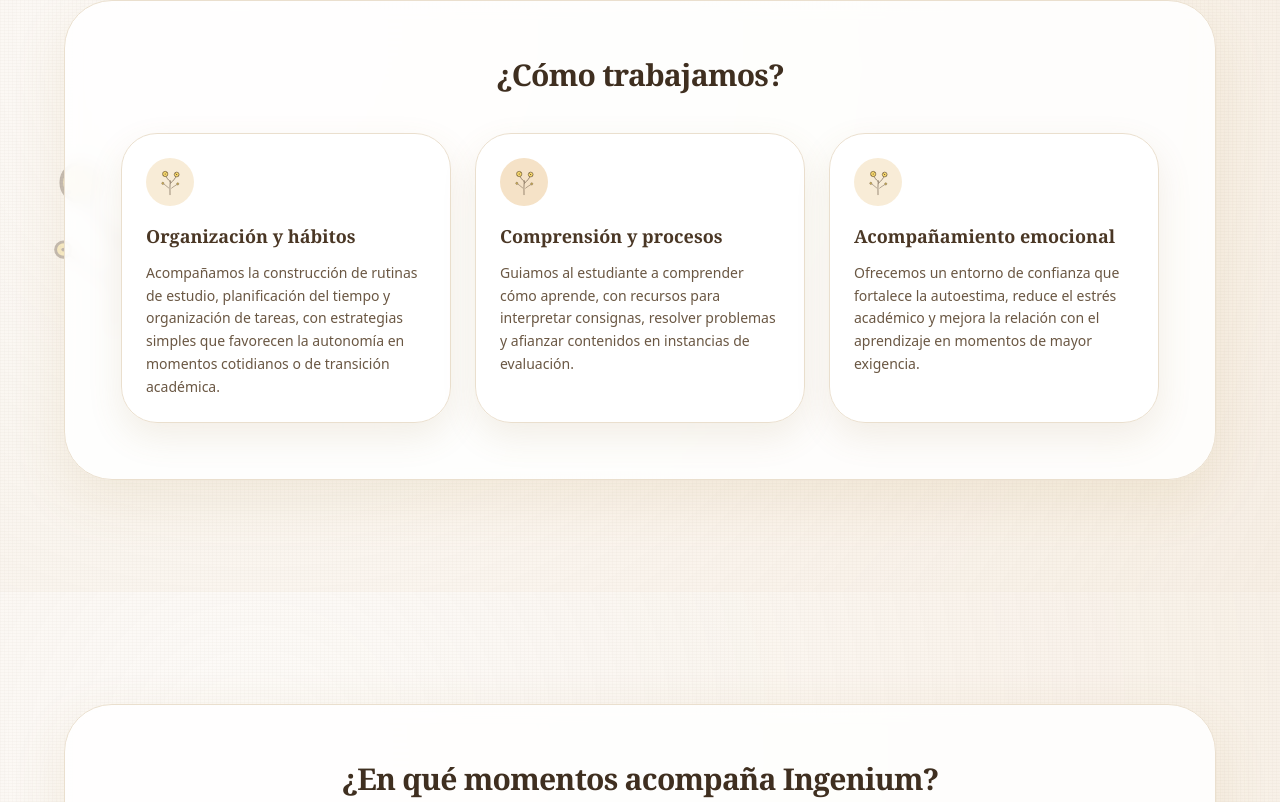
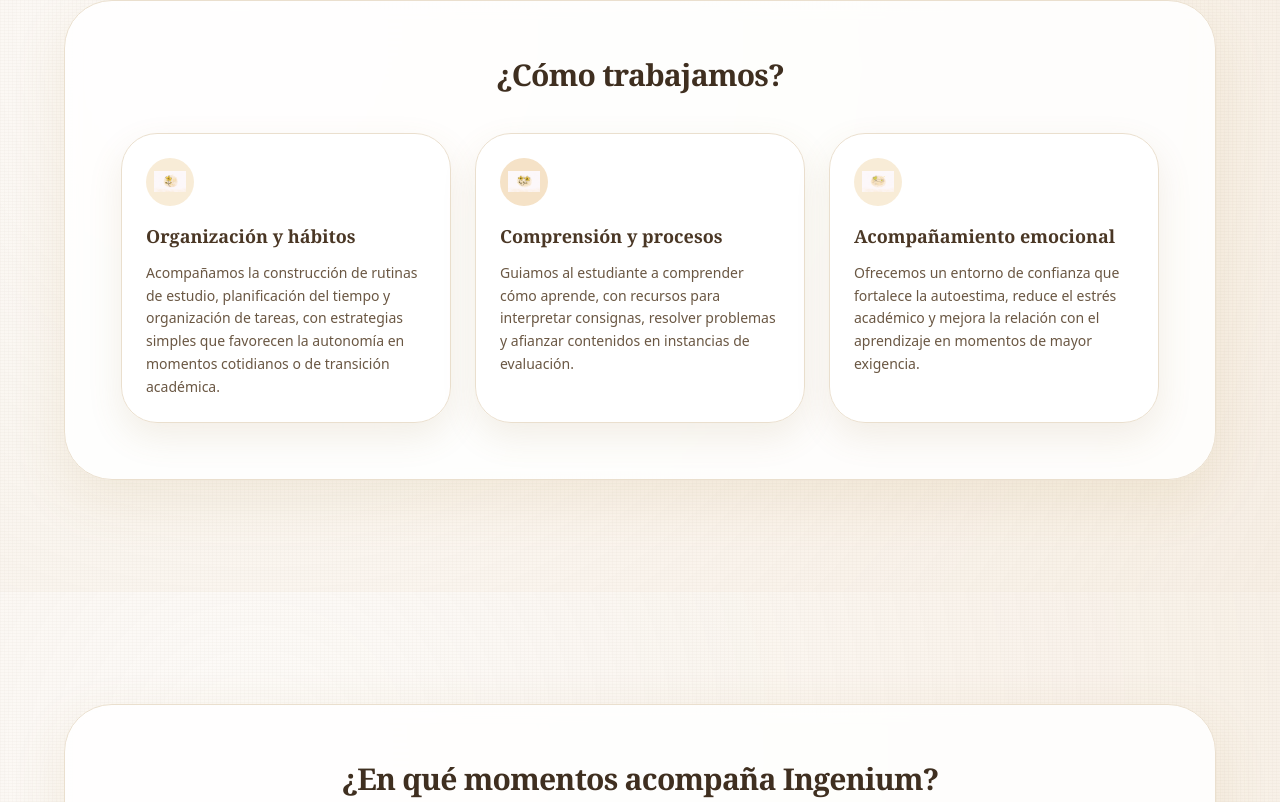
Before and after one commit to Teksi75/ingenium-web, a Next.js app: page / in a window 1280 px wide. Shown: the part 998-1800 px from the top of the page. Built offline with nearby package versions, Linux system fonts and the light colour scheme.

Commit message:
Replace floral SVGs with illustration assets

```diff
--- a/components/FloralDecor.tsx
+++ b/components/FloralDecor.tsx
@@ -1,4 +1,6 @@
 import type { ReactNode } from "react";
+
+import Image from "next/image";
 
 import { cn } from "@/lib/utils";
 
@@ -26,76 +28,22 @@ type FloralDecorProps = {
 
 type FloralIconProps = {
   className?: string;
+  icon?: "flor" | "flores" | "corazon" | "floresCorazon";
 };
 
-function FloralSvg({ className }: { className?: string }) {
-  return (
-    <svg
-      viewBox="0 0 240 240"
-      aria-hidden="true"
-      className={className}
-      fill="none"
-      xmlns="http://www.w3.org/2000/svg"
-    >
-      <path
-        d="M120 215C118 178 120 142 122 110"
-        stroke="#4a3725"
-        strokeWidth="4"
-        strokeLinecap="round"
-      />
-      <path
-        d="M122 118C104 102 93 86 84 66"
-        stroke="#4a3725"
-        strokeWidth="4"
-        strokeLinecap="round"
-      />
-      <path
-        d="M125 128C144 112 160 92 170 70"
-        stroke="#4a3725"
-        strokeWidth="4"
-        strokeLinecap="round"
-      />
-      <circle
-        cx="84"
-        cy="60"
-        r="20"
-        fill="#f7d86c"
-        stroke="#4a3725"
-        strokeWidth="4"
-      />
-      <circle
-        cx="170"
-        cy="64"
-        r="18"
-        fill="#f7d86c"
-        stroke="#4a3725"
-        strokeWidth="4"
-      />
-      <circle cx="84" cy="60" r="4" fill="#4a3725" />
-      <circle cx="170" cy="64" r="4" fill="#4a3725" />
-      <circle cx="96" cy="50" r="2.5" fill="#4a3725" />
-      <circle cx="72" cy="70" r="2.5" fill="#4a3725" />
-      <circle cx="160" cy="54" r="2.5" fill="#4a3725" />
-      <circle cx="182" cy="74" r="2.5" fill="#4a3725" />
-      <path
-        d="M110 164C96 150 80 142 66 130"
-        stroke="#4a3725"
-        strokeWidth="3"
-        strokeLinecap="round"
-      />
-      <path
-        d="M132 166C148 152 164 146 178 134"
-        stroke="#4a3725"
-        strokeWidth="3"
-        strokeLinecap="round"
-      />
-      <circle cx="66" cy="130" r="8" fill="#f7d86c" stroke="#4a3725" strokeWidth="3" />
-      <circle cx="178" cy="134" r="8" fill="#f7d86c" stroke="#4a3725" strokeWidth="3" />
-      <circle cx="66" cy="130" r="2" fill="#4a3725" />
-      <circle cx="178" cy="134" r="2" fill="#4a3725" />
-    </svg>
-  );
-}
+const decorImages: Record<keyof typeof decorVariants, string> = {
+  leftTop: "/media/ingenium/illustrations/flor-sola.png",
+  leftMid: "/media/ingenium/illustrations/flores-dos.png",
+  rightTop: "/media/ingenium/illustrations/corazon.png",
+  rightBottom: "/media/ingenium/illustrations/flores-corazon.png",
+};
+
+const floralIconImages = {
+  flor: "/media/ingenium/illustrations/flor-sola.png",
+  flores: "/media/ingenium/illustrations/flores-dos.png",
+  corazon: "/media/ingenium/illustrations/corazon.png",
+  floresCorazon: "/media/ingenium/illustrations/flores-corazon.png",
+};
 
 export function PaperBackground({
   variant,
@@ -132,12 +80,21 @@ export function FloralDecor({ variant, className }: FloralDecorProps) {
         className,
       )}
     >
-      <FloralSvg className="h-full w-full" />
+      <div className="relative h-full w-full">
+        <Image
+          src={decorImages[variant]}
+          alt=""
+          fill
+          sizes="(min-width: 768px) 270px, (min-width: 640px) 220px, 170px"
+          className="h-full w-full object-contain"
+        />
+      </div>
+      {/* Add a mix-blend class like "mix-blend-multiply" via className when needed. */}
     </div>
   );
 }
 
-export function FloralIcon({ className }: FloralIconProps) {
+export function FloralIcon({ className, icon = "flor" }: FloralIconProps) {
   return (
     <div
       aria-hidden="true"
@@ -146,7 +103,13 @@ export function FloralIcon({ className }: FloralIconProps) {
         className,
       )}
     >
-      <FloralSvg className="h-8 w-8" />
+      <Image
+        src={floralIconImages[icon]}
+        alt=""
+        width={32}
+        height={32}
+        className="h-8 w-8 object-contain"
+      />
     </div>
   );
 }
--- a/components/sections/HowWeWork.tsx
+++ b/components/sections/HowWeWork.tsx
@@ -4,6 +4,7 @@ import { FloralIcon } from "@/components/FloralDecor";
 
 export default function HowWeWork() {
   const { howWeWork } = ingeniumCopy;
+  const iconByIndex = ["flor", "flores", "corazon"] as const;
 
   return (
     <Section id="como-trabajamos">
@@ -20,7 +21,10 @@ export default function HowWeWork() {
                 key={item.title}
                 className="flex h-full flex-col gap-4 rounded-[2.25rem] border border-[#eadfce] bg-white/90 p-6 text-left shadow-[0_14px_35px_rgba(157,121,68,0.12)]"
               >
-                <FloralIcon className={index === 1 ? "bg-[#f5e2c7]" : undefined} />
+                <FloralIcon
+                  icon={iconByIndex[index] ?? "flor"}
+                  className={index === 1 ? "bg-[#f5e2c7]" : undefined}
+                />
                 <div className="space-y-3">
                   <h3 className="font-serif text-lg font-semibold text-[#4a3725]">
                     {item.title}
```
